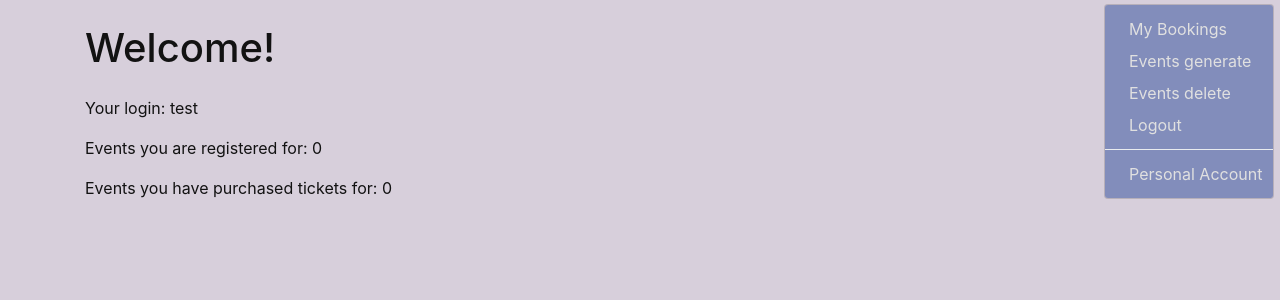
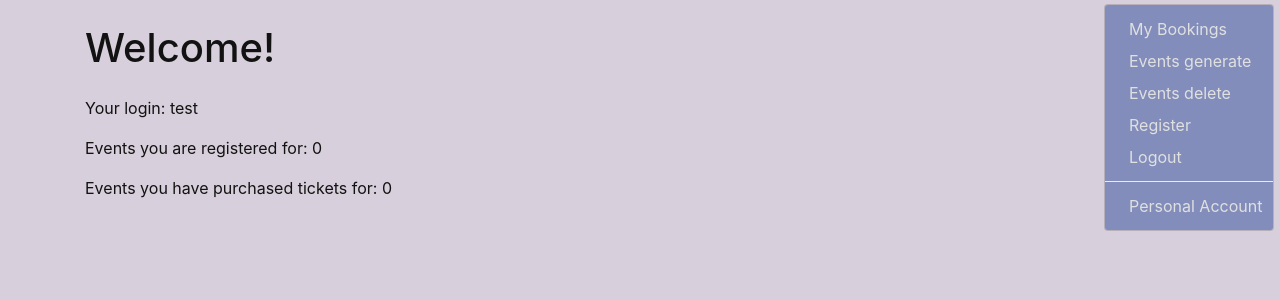
Before and after one commit to KuznetsovaPolina/Project, a Flask app: page /account in a window 1280 px wide, after a click on "Profile". Shown: the part 81-381 px from the top of the page. Run offline with Flask 2, Linux system fonts and the light colour scheme; a user stored in the database is signed in; data that the repository does not hold is empty; some libraries are stand-ins or nearby versions.

Commit message:
bug fixes

```diff
--- a/app/templates/base.html
+++ b/app/templates/base.html
@@ -132,6 +132,7 @@
                         <a class="dropdown-item" href="{{ url_for('bookings') }}">My Bookings</a>
                         <a class="dropdown-item" href="{{ url_for('generate_events') }}">Events generate</a>
                         <a class="dropdown-item" href="{{ url_for('events_delete') }}">Events delete</a>
+                        <a class="dropdown-item" href="{{ url_for('register') }}">Register</a>
                         <a class="dropdown-item" href="{{ url_for('logout') }}">Logout</a>
                         <div class="dropdown-divider"></div>
                         <a class="dropdown-item" href="{{ url_for('account') }}">Personal Account</a>
```
